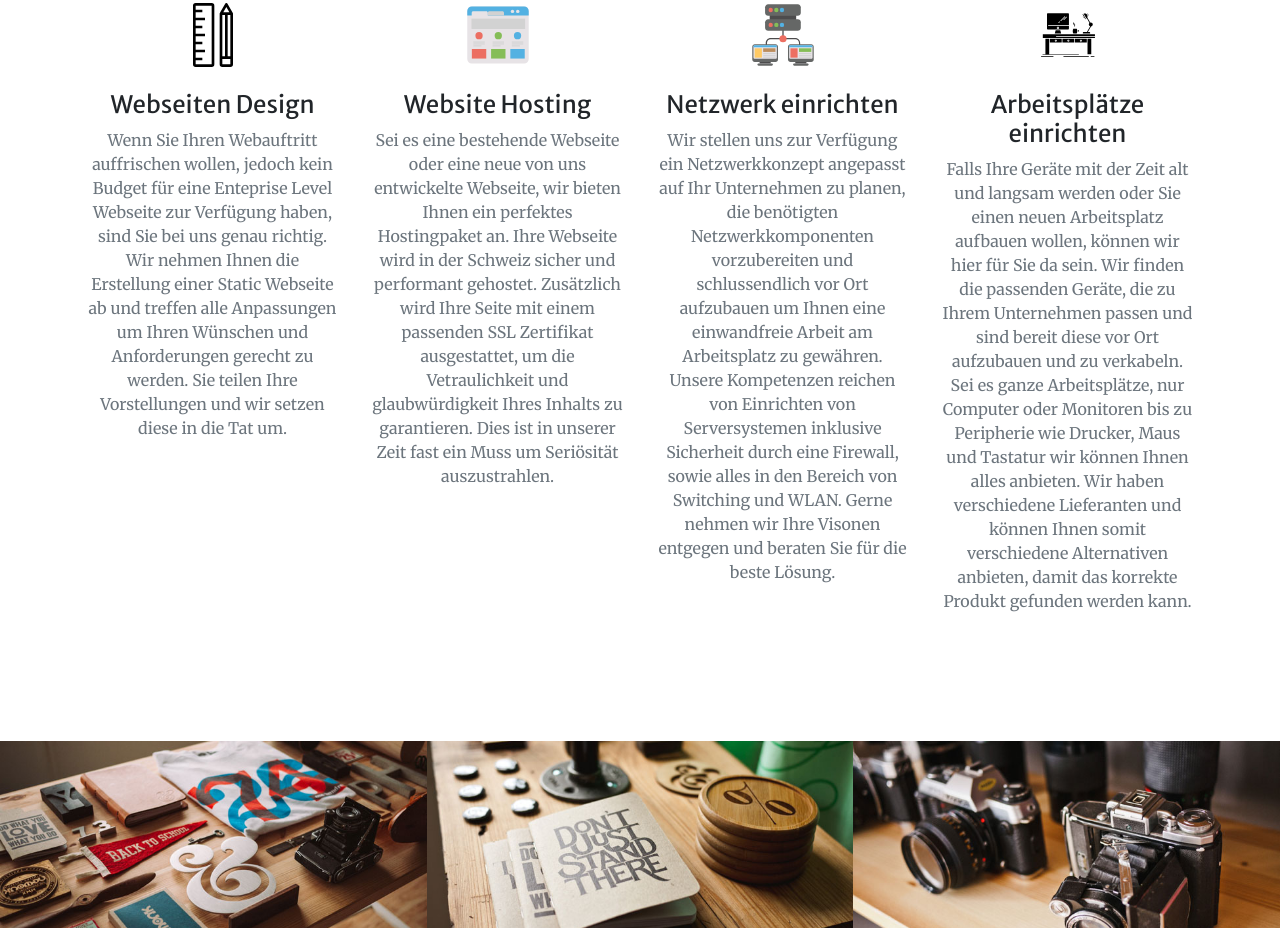
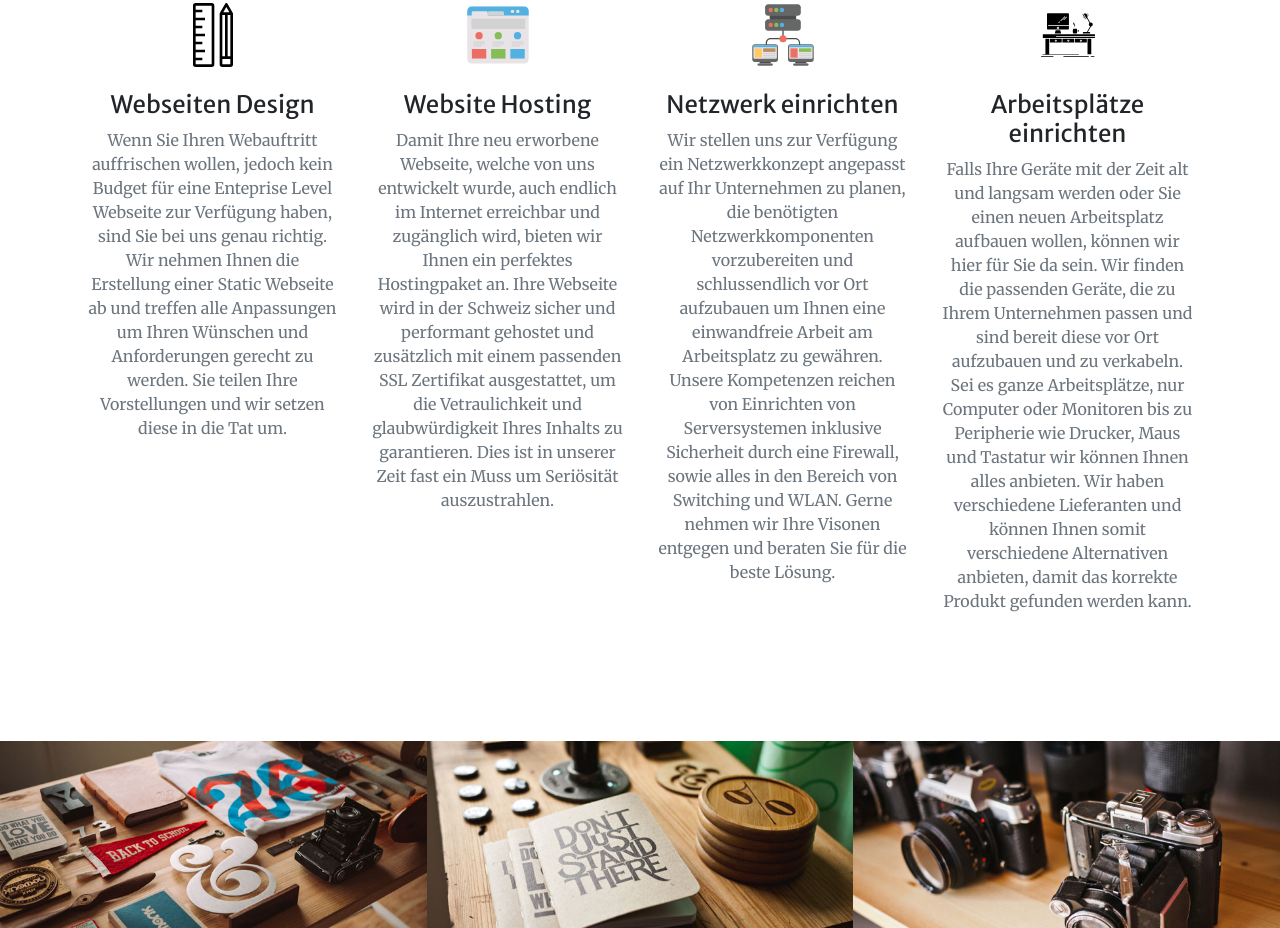
Before and after one commit to anythingit1/anythingit1.github.io, a plain HTML site: page index.html in a window 1280 px wide. Shown: the part 1540-2468 px from the top of the page. Drawn offline with nearby package versions, Linux system fonts and the light colour scheme.

Commit message:
Update index.html

```diff
--- a/index.html
+++ b/index.html
@@ -81,7 +81,7 @@
                         <div class="mt-5">
                             <img src="bilder/ico-hosting.svg" class="srv-icons"/>
                             <h3 class="h4 mb-2">Website Hosting</h3>
-                            <p class="text-muted mb-0">Sei es eine bestehende Webseite oder eine neue von uns entwickelte Webseite, wir bieten Ihnen ein perfektes Hostingpaket an. Ihre Webseite wird in der Schweiz sicher und performant gehostet. Zusätzlich wird Ihre Seite mit einem passenden SSL Zertifikat ausgestattet, um die Vetraulichkeit und glaubwürdigkeit Ihres Inhalts zu garantieren. Dies ist in unserer Zeit fast ein Muss um Seriösität auszustrahlen. </p>
+                            <p class="text-muted mb-0">Damit Ihre neu erworbene Webseite, welche von uns entwickelt wurde, auch endlich im Internet erreichbar und zugänglich wird, bieten wir Ihnen ein perfektes Hostingpaket an. Ihre Webseite wird in der Schweiz sicher und performant gehostet und zusätzlich mit einem passenden SSL Zertifikat ausgestattet, um die Vetraulichkeit und glaubwürdigkeit Ihres Inhalts zu garantieren. Dies ist in unserer Zeit fast ein Muss um Seriösität auszustrahlen. </p>
                         </div>
                     </div>
                     <div class="col-lg-3 col-md-6 text-center">
```
